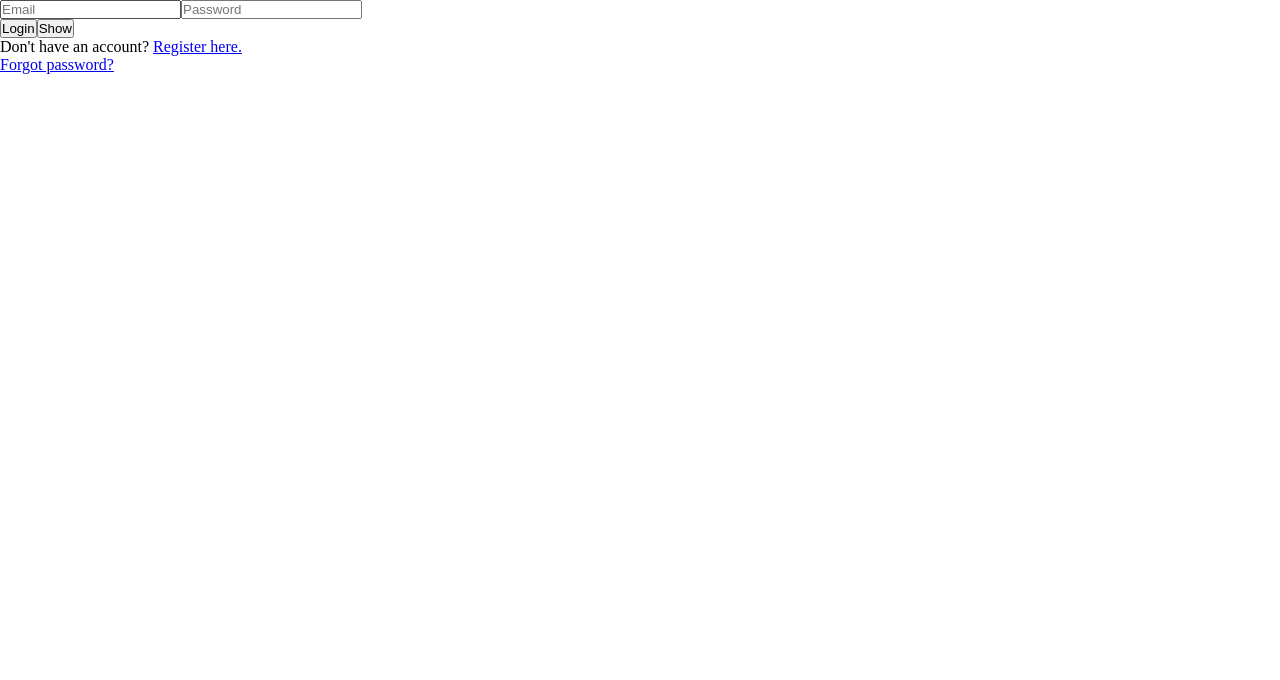
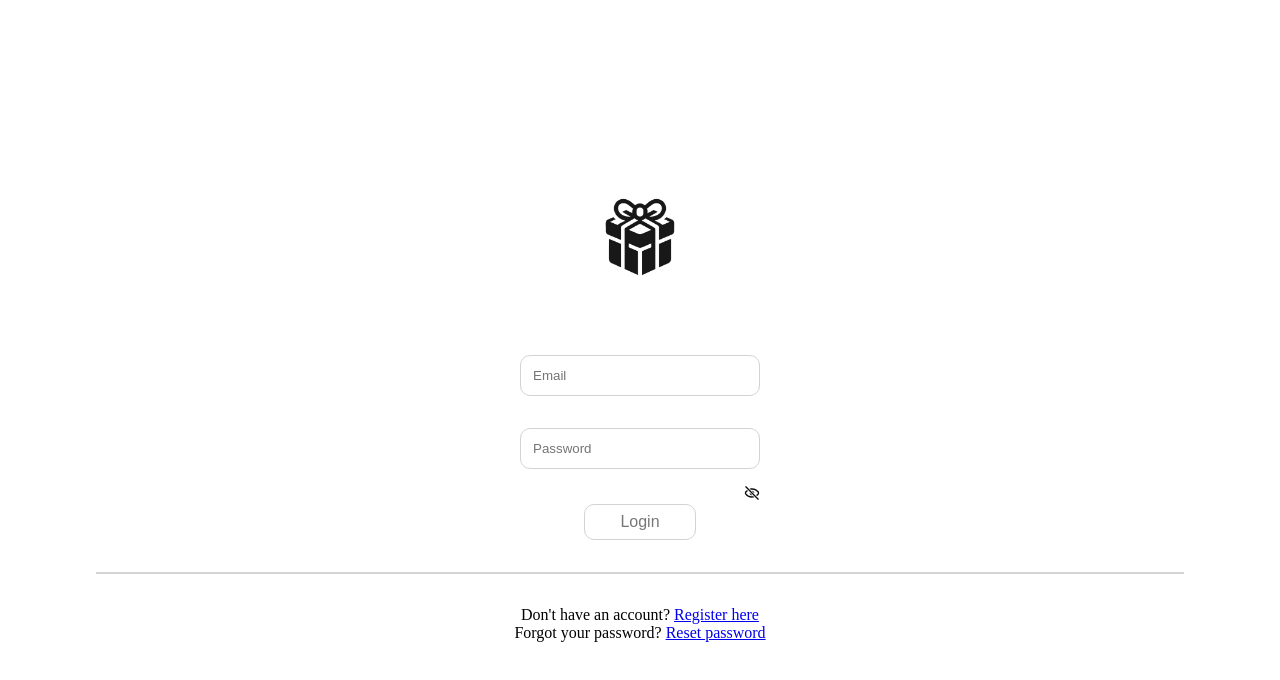
Before and after one commit to LucasLofqvist/birthday-beacon-ui, a Vue app: page / in a window 1280 px wide. Shown: the top 680 px of the page. Built offline with nearby package versions, Linux system fonts and the light colour scheme.

Commit message:
Applies css and imported assets to login-form

```diff
--- a/src/components/auth/LoginForm.vue
+++ b/src/components/auth/LoginForm.vue
@@ -1,36 +1,124 @@
 <script setup>
 import { ref } from "vue";
+import logo from "../../assets/icons/logo.PNG";
+import eye_on from "../../assets/icons/eye-on.svg";
+import eye_off from "../../assets/icons/eye-off.svg";
 
 const isHidden = ref(true);
 </script>
 
 <template>
-  <form>
-    <input type="email" placeholder="Email" />
-    <input :type="isHidden ? 'password' : 'text'" placeholder="Password" />
+  <div id="login-container">
+    <div id="header">
+      <img :src="logo" alt="Birthday beacon logo" id="logo" />
+    </div>
 
-    <section>
-      <button type="submit">Login</button>
-      <!-- <img src="" alt=""> Replace hidden-button with image later -->
-      <button type="button" @click="isHidden = !isHidden">
-        {{ isHidden ? "Show" : "Hide" }}
+    <form>
+      <input type="email" placeholder="Email" />
+      <input :type="isHidden ? 'password' : 'text'" placeholder="Password" />
+
+      <button type="button" @click="isHidden = !isHidden" id="hidden-btn">
+        <img
+          v-bind:src="isHidden ? eye_off : eye_on"
+          alt="Visibility toggle"
+          id="eye"
+        />
       </button>
-    </section>
 
-    <section>
+      <button type="submit" id="login-btn">Login</button>
+    </form>
+
+    <hr />
+
+    <section id="account-section">
       <p>
         Don't have an account?
         <!-- <router-link to="/register">
             Register here.
         </router-link> -->
-        <a href="/register">Register here.</a>
+        <a href="/register">Register here</a>
       </p>
       <!-- <router-link to="/forgot-password">
         Forgot password?
       </router-link> -->
-      <a href="/forgot-password">Forgot password?</a>
+      <p>
+        Forgot your password?
+        <a href="/forgot-password">Reset password</a>
+      </p>
     </section>
-  </form>
+  </div>
 </template>
 
-<style></style>
+<style scoped>
+#login-container {
+  display: flex;
+  flex-direction: column;
+  align-items: center;
+  justify-content: center;
+  height: 100vh;
+}
+
+#header {
+  display: flex;
+  justify-content: center;
+  align-items: center;
+}
+
+#logo {
+  width: 150px;
+  height: 150px;
+  margin-bottom: 20%;
+}
+
+form {
+  display: flex;
+  flex-direction: column;
+  align-items: center;
+  justify-content: center;
+}
+
+input {
+  border: 1px solid lightgrey;
+  border-radius: 10px;
+  padding: 0.75rem;
+  margin: 1rem;
+  width: 15rem;
+}
+
+#eye {
+  width: 1rem;
+  height: 1rem;
+}
+
+#hidden-btn {
+  background: none;
+  border: none;
+  cursor: pointer;
+  align-self: flex-end;
+  margin-right: 1rem;
+}
+
+#login-btn {
+  padding: 0.5rem 1rem;
+  width: 7rem;
+  font-size: 1rem;
+  cursor: pointer;
+  background-color: white;
+  border: 1px solid lightgrey;
+  border-radius: 10px;
+  color: rgb(120, 119, 119);
+}
+
+hr {
+  width: 85%;
+  border: 1px solid lightgrey;
+  margin: 2rem 0;
+}
+
+#account-section {
+  display: flex;
+  flex-direction: column;
+  align-items: center;
+  justify-content: center;
+}
+</style>
```
